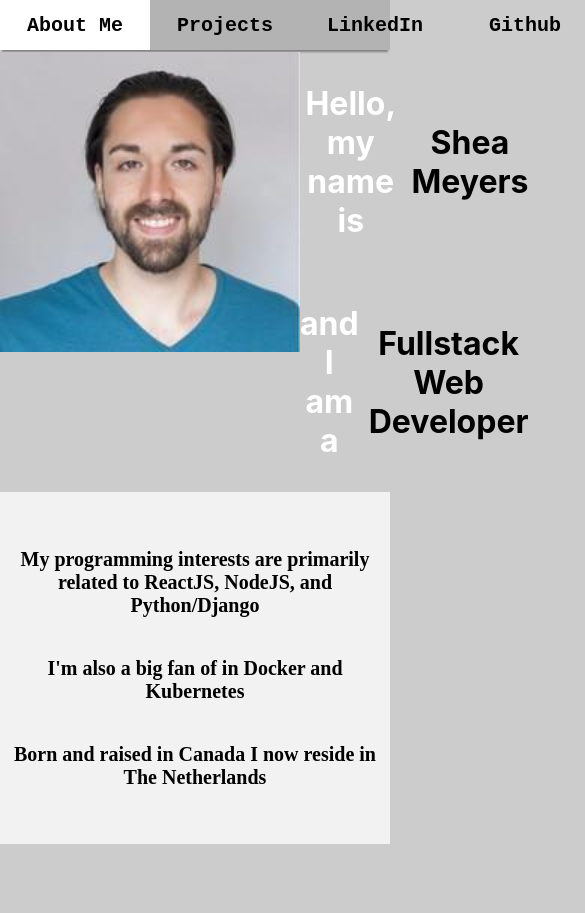
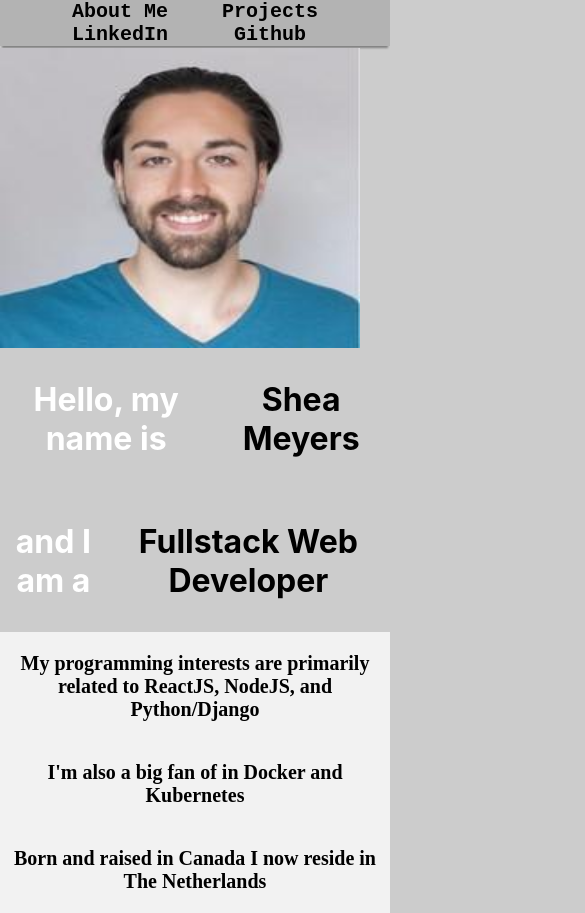
Before and after one commit to SheaMeyers/SheaMeyers.github.io, a React (Create React App) app: page / in a window 390 px wide. Shown: the whole page, 585 px wide, since content can reach past the window. Before the commit the page ends 844 px from the top, so only its background shows below. Built offline with nearby package versions, Linux system fonts and the light colour scheme.

Commit message:
css stylings

```diff
--- a/src/AboutMe.css
+++ b/src/AboutMe.css
@@ -7,22 +7,22 @@
 
 .About-me-off-white-section {
     width: 100%;
-    height: 150px;
     background-color: #f2f2f2;
     display: flex;
     justify-content: center;
     align-items: center;
     flex-direction: column;
     padding: 25px;
+    text-align: center;
 }
 
 .About-me-grey-section {
     width: 100%;
-    height: 150px;
     background-color: #cccccc;
     display: flex;
     justify-content: center;
     align-items: center;
     flex-direction: column;
     padding: 25px;
+    text-align: center;
 }
--- a/src/Home.css
+++ b/src/Home.css
@@ -99,3 +99,14 @@ html, body, #root {
     font-family: auto;
     text-align: center;
 }
+
+@media screen and (max-width: 400px) {
+    .Header-bar {
+        flex-direction: column;
+        height: 100px;
+    }
+
+    .Quick-summary {
+        flex-direction: column;
+    }
+}
```
